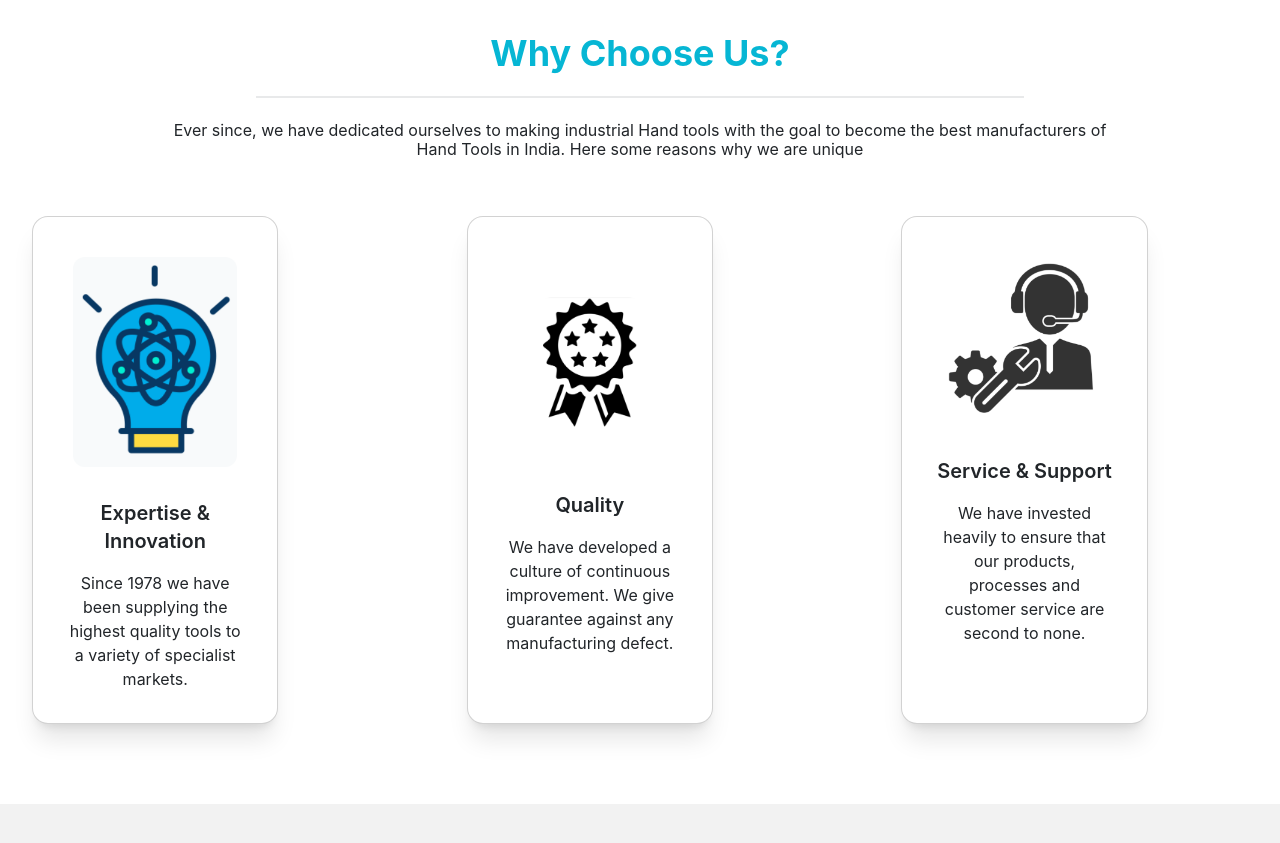
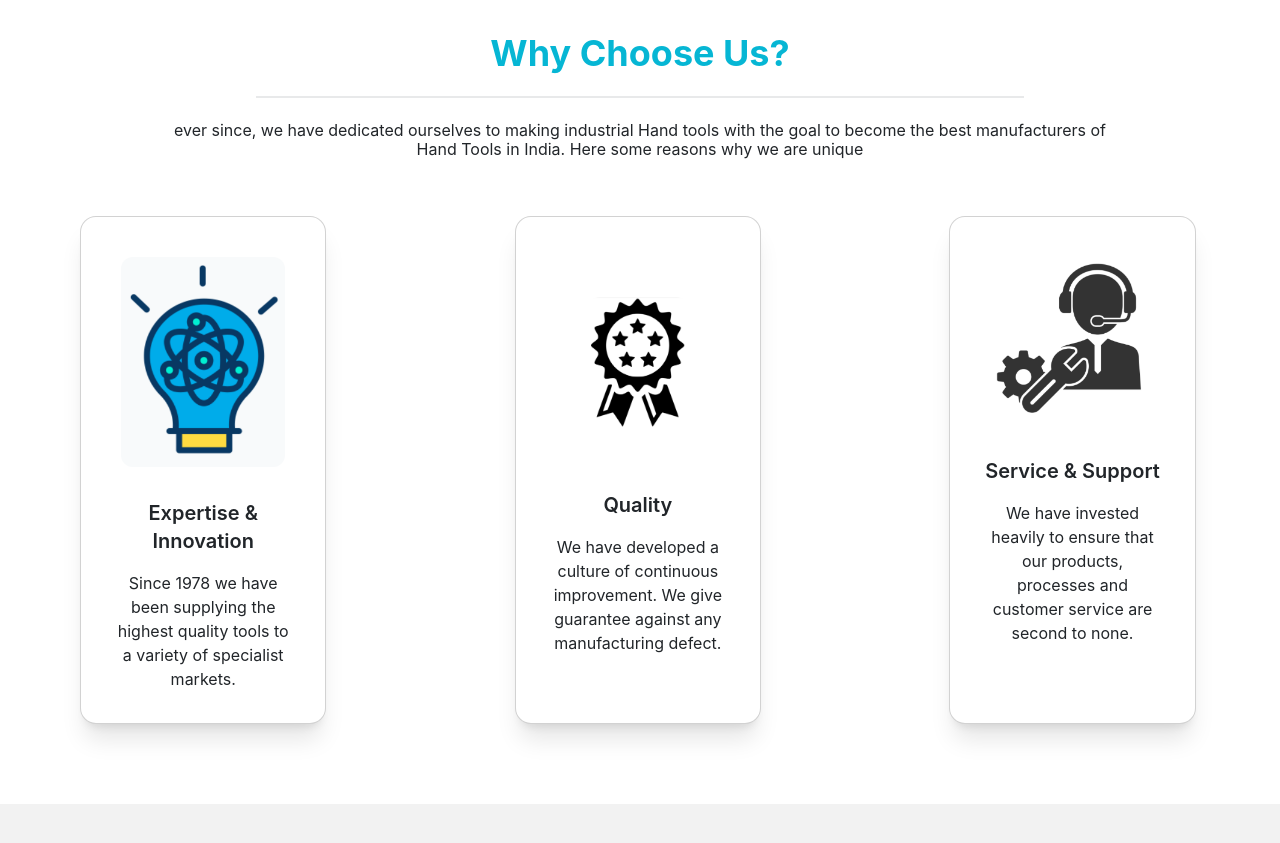
Before and after one commit to yaminhossen/tools-manufacturer-site, a React (Create React App) app: page / in a window 1280 px wide. Shown: the part 1760-2603 px from the top of the page. Built offline with nearby package versions, Linux system fonts and the light colour scheme; no server answers.

Commit message:
some style change

```diff
--- a/src/Pages/ExtraSection/ExtraSection1.js
+++ b/src/Pages/ExtraSection/ExtraSection1.js
@@ -12,9 +12,9 @@ const ExtraSection1 = () => {
                 <div class="divider"></div>
                 {/* <div class="grid h-20 card bg-base-300 rounded-box place-items-center">content</div> */}
             </div>
-            <h3 className='text-center w-3/4 mx-auto'>Ever since, we have dedicated ourselves to making industrial Hand tools with the goal to become the best manufacturers of Hand Tools in India. Here some reasons why we are unique</h3>
+            <h3 className='text-center w-3/4 mx-auto'>ever since, we have dedicated ourselves to making industrial Hand tools with the goal to become the best manufacturers of Hand Tools in India. Here some reasons why we are unique</h3>
             <div className='grid lg:grid-cols-3 sm:grid-cols-1 md:grid-cols-2 gap-6 mt-14'>
-                <div class="card w-3/5 bg-base-100 ml-8  shadow-xl">
+                <div class="card w-3/5 bg-base-100 ml-20  shadow-xl">
                     <figure class="px-10 pt-10">
                         <img src={innovaton} alt="innovation" class="rounded-xl" />
                     </figure>
@@ -23,7 +23,7 @@ const ExtraSection1 = () => {
                         <p>Since 1978 we have been supplying the highest quality tools to a variety of specialist markets.</p>
                     </div>
                 </div>
-                <div class="card w-3/5 bg-base-100  ml-8 shadow-xl">
+                <div class="card w-3/5 bg-base-100  ml-20 shadow-xl">
                     <figure class="px-10 m-8  pt-12">
                         <img src={quality} alt="Shoes" class="rounded-xl" />
                     </figure>
@@ -32,7 +32,7 @@ const ExtraSection1 = () => {
                         <p>We have developed a culture of continuous improvement. We give guarantee against any manufacturing defect.</p>
                     </div>
                 </div>
-                <div class="card w-3/5 bg-base-100  ml-8 shadow-xl">
+                <div class="card w-3/5 bg-base-100  ml-20 shadow-xl">
                     <figure class="px-10 pt-10">
                         <img src={support} alt="Shoes" class="rounded-xl" />
                     </figure>
```
